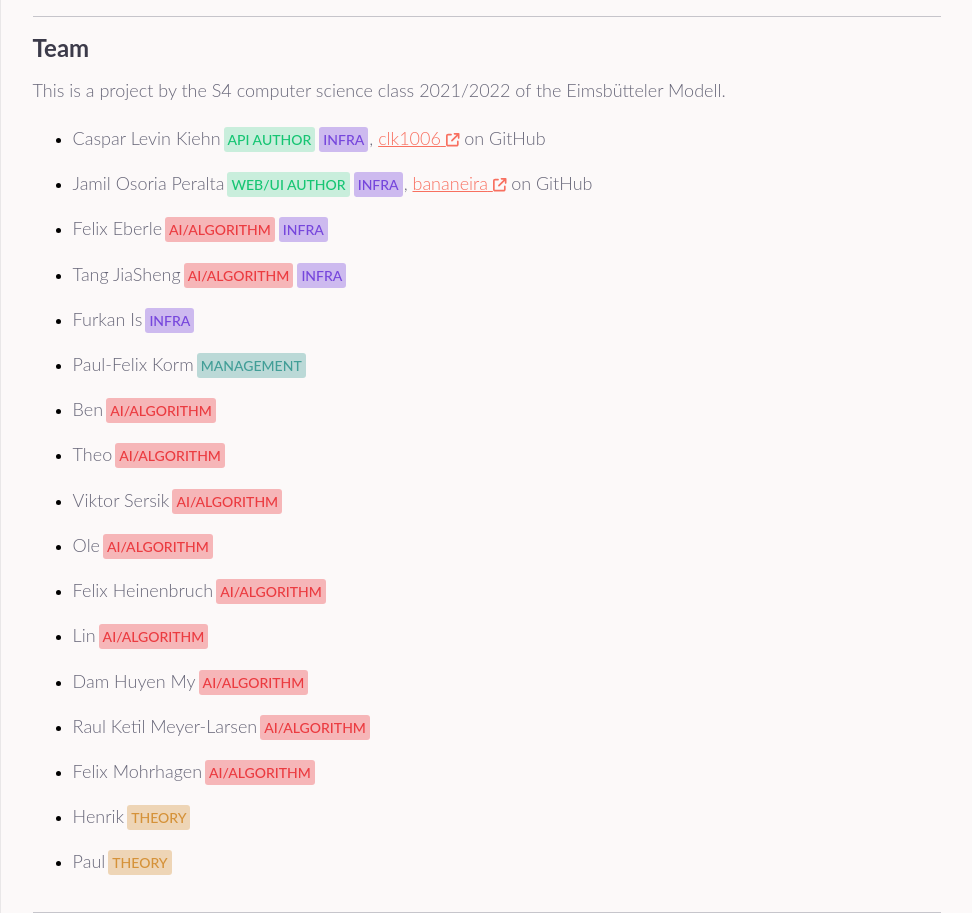
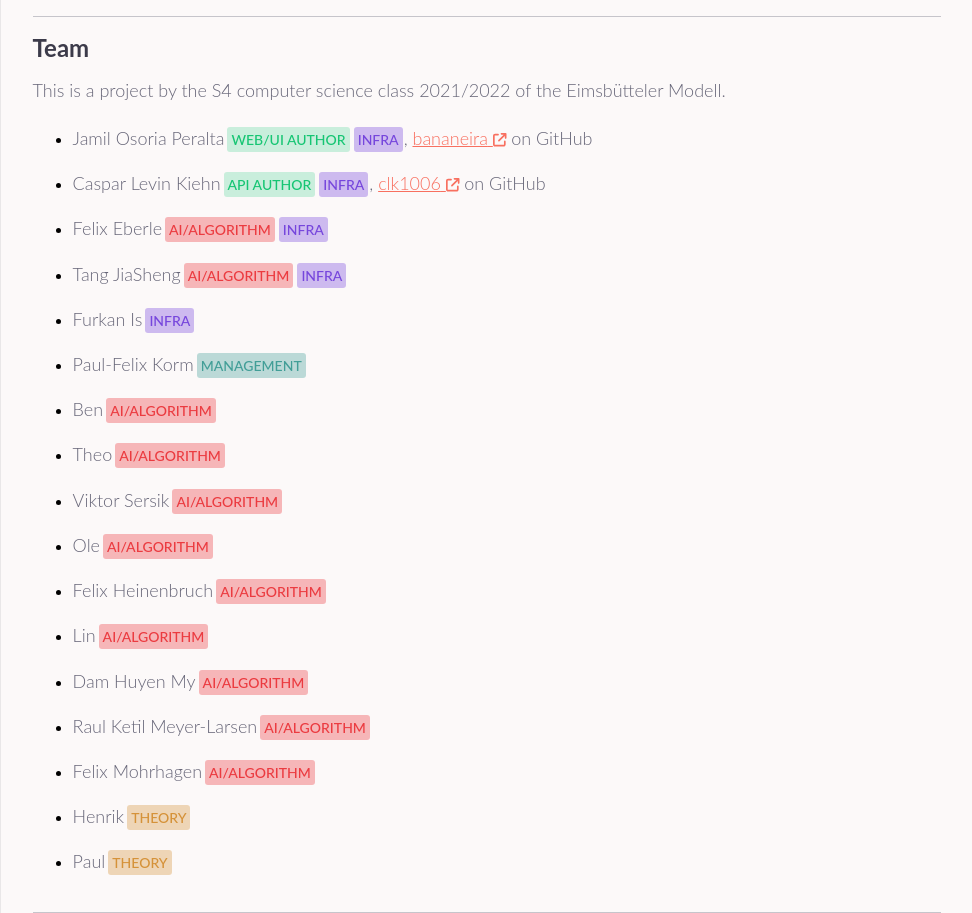
Before and after one commit to clk1006/teris, a Next.js app: page /docs in a window 1280 px wide. Shown: the part 1820-2733 px from the top of the page, without its empty margins (153-1125 px from the left). Built offline with nearby package versions, Linux system fonts and the light colour scheme.

Commit message:
edited name

```diff
--- a/pages/docs/index.js
+++ b/pages/docs/index.js
@@ -161,10 +161,10 @@ export default function Docs() {
 
                         <ul>
                             <li>
-                                <RoleBadge role="author infra" name="Caspar Levin Kiehn" roletype="api" ghname="clk1006"/>
+                                <RoleBadge role="author infra" name="Jamil Osoria Peralta" roletype="web/ui" ghname="bananeira"/>
                             </li>
                             <li>
-                                <RoleBadge role="author infra" name="Jamil Osoria Peralta" roletype="web/ui" ghname="bananeira"/>
+                                <RoleBadge role="author infra" name="Caspar Levin Kiehn" roletype="api" ghname="clk1006"/>
                             </li>
                             <li>
                                 <RoleBadge role="ai infra" name="Felix Eberle"/>
```
